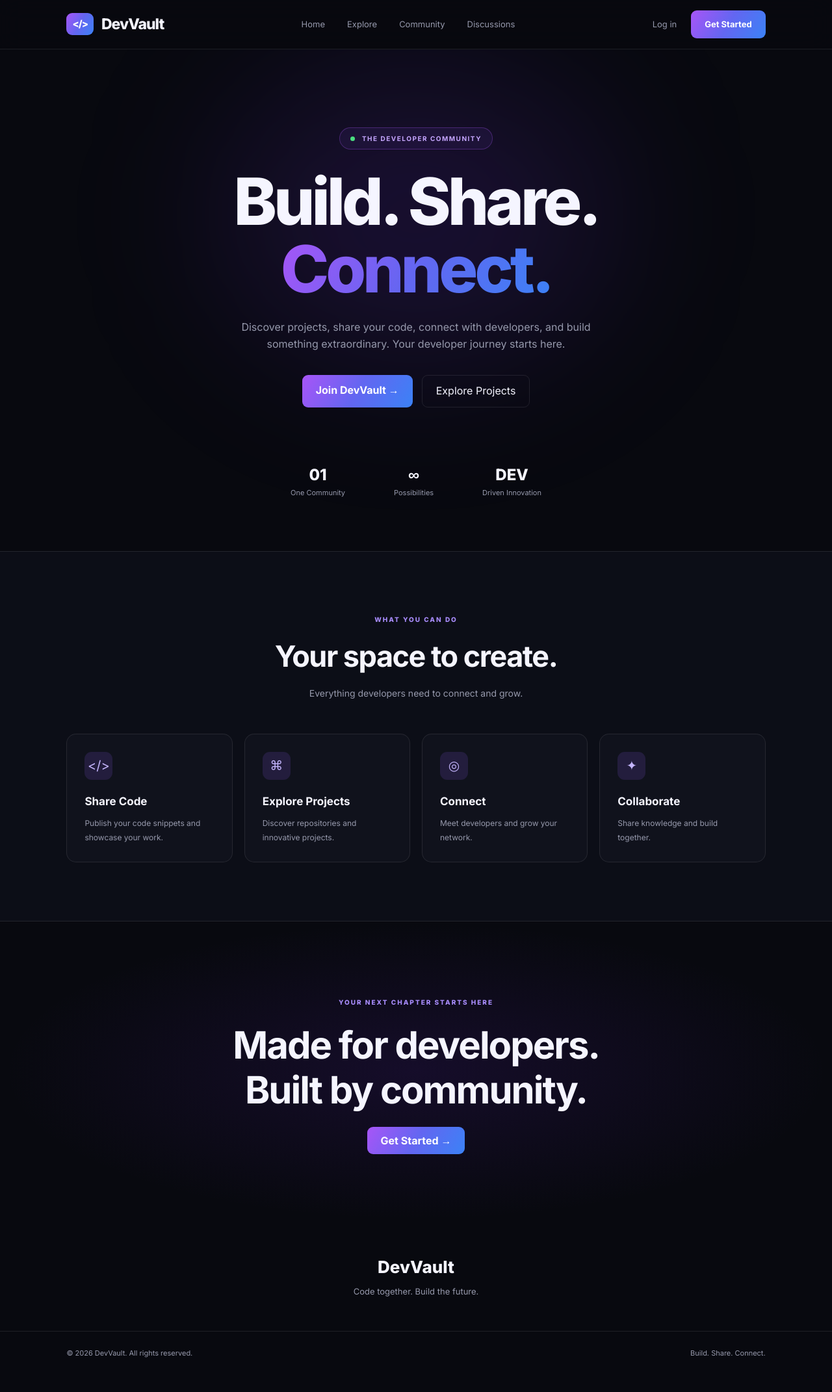
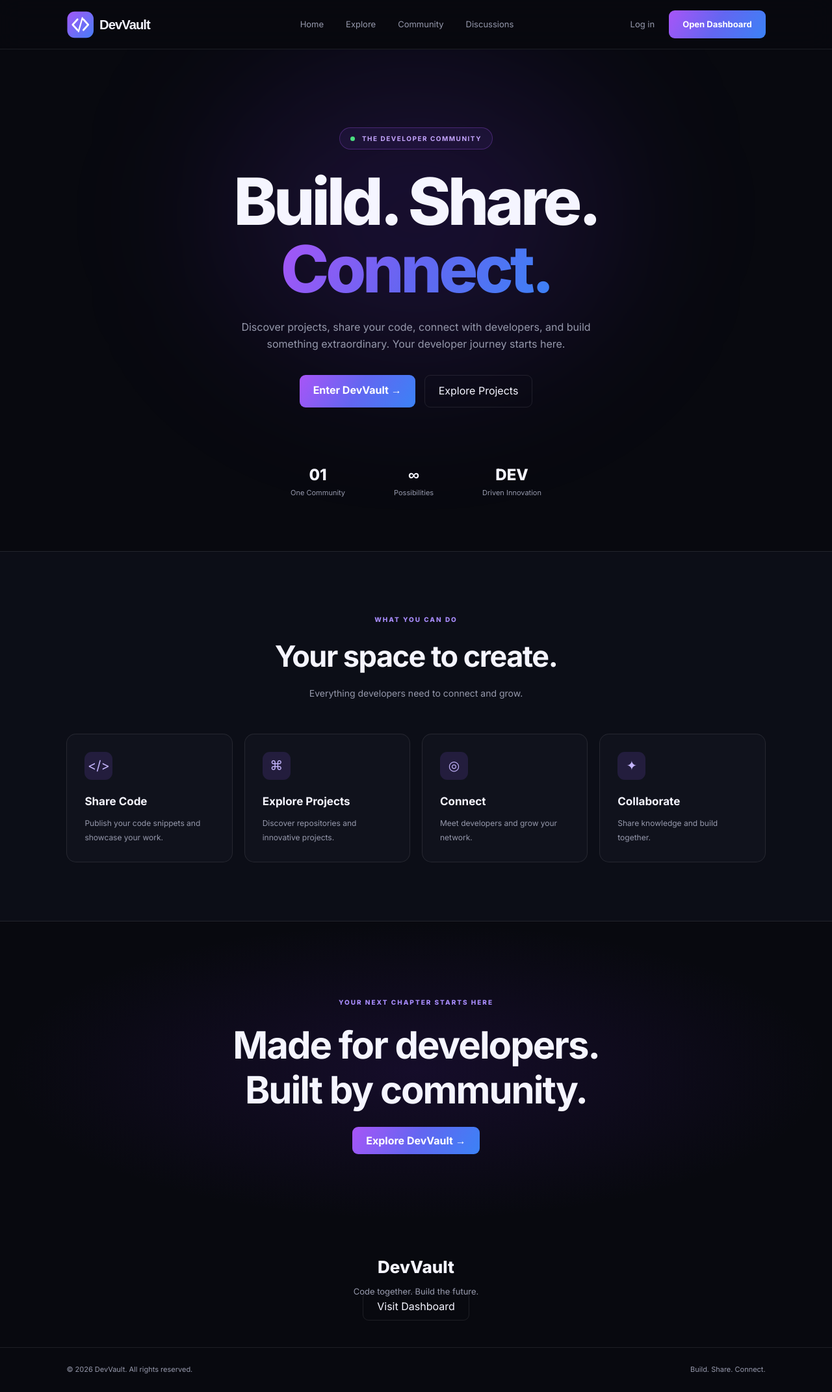
Before and after one commit to minesystem/DevAult, a plain HTML site: page index.html in a window 1280 px wide. Shown: the whole page at 65% size. Before the commit the page ends 2116 px from the top, so only its background shows below. Drawn offline with nearby package versions, Linux system fonts and the light colour scheme.

Commit message:
Enhance index.html with updated content and scripts
Updated the description meta tag and modified various content elements for clarity and navigation. Added dynamic year display in the footer.

```diff
--- a/index.html
+++ b/index.html
@@ -4,22 +4,26 @@
 <head>
     <meta charset="UTF-8">
     <meta name="viewport" content="width=device-width, initial-scale=1.0">
-    <meta name="description" content="DevVault - Build. Share. Connect.">
+    <meta name="description" content="DevVault - Build. Share. Connect. Discover projects, share code, and connect with developers.">
+    <meta name="theme-color" content="#08090f">
     <title>DevVault — Developer Community</title>
 
+    <link rel="icon" type="image/svg+xml" href="assets/favicon.svg">
     <link rel="stylesheet" href="css/style.css">
+
     <link rel="preconnect" href="https://fonts.googleapis.com">
     <link rel="preconnect" href="https://fonts.gstatic.com" crossorigin>
     <link href="https://fonts.googleapis.com/css2?family=Inter:wght@400;500;600;700;800&display=swap" rel="stylesheet">
+
     <script src="https://unpkg.com/lucide@latest"></script>
 </head>
+
 <body>
+    <div id="app">
 
-    <div id="app">
         <header class="topbar">
-            <a href="#" class="brand">
-                <span class="brand-icon">&lt;/&gt;</span>
-                <span>DevVault</span>
+            <a href="index.html" class="brand">
+                <img src="assets/logo.svg" alt="DevVault" width="180">
             </a>
 
             <nav class="desktop-nav">
@@ -31,11 +35,12 @@
 
             <div class="header-actions">
                 <a href="#login" class="login-link">Log in</a>
-                <a href="#signup" class="signup-btn">Get Started</a>
+                <a href="dashboard.html" class="signup-btn">Open Dashboard</a>
             </div>
         </header>
 
         <main id="home">
+
             <section class="hero">
                 <div class="hero-badge">
                     <span class="status-dot"></span>
@@ -48,14 +53,19 @@
                 </h1>
 
                 <p>
-                    Discover projects, share your code, connect with
-                    developers, and build something extraordinary.
-                    Your developer journey starts here.
+                    Discover projects, share your code, connect with developers,
+                    and build something extraordinary. Your developer journey
+                    starts here.
                 </p>
 
                 <div class="hero-actions">
-                    <a href="#signup" class="primary-btn">Join DevVault →</a>
-                    <a href="#explore" class="secondary-btn">Explore Projects</a>
+                    <a href="dashboard.html" class="primary-btn">
+                        Enter DevVault →
+                    </a>
+
+                    <a href="#explore" class="secondary-btn">
+                        Explore Projects
+                    </a>
                 </div>
 
                 <div class="hero-stats">
@@ -63,10 +73,12 @@
                         <strong>01</strong>
                         <span>One Community</span>
                     </div>
+
                     <div>
                         <strong>∞</strong>
                         <span>Possibilities</span>
                     </div>
+
                     <div>
                         <strong>DEV</strong>
                         <span>Driven Innovation</span>
@@ -82,6 +94,7 @@
                 </div>
 
                 <div class="feature-grid">
+
                     <article class="feature-card">
                         <div class="feature-icon">&lt;/&gt;</div>
                         <h3>Share Code</h3>
@@ -105,30 +118,50 @@
                         <h3>Collaborate</h3>
                         <p>Share knowledge and build together.</p>
                     </article>
+
                 </div>
             </section>
 
             <section class="community-section" id="community">
                 <span>YOUR NEXT CHAPTER STARTS HERE</span>
-                <h2>Made for developers.<br>Built by community.</h2>
-                <a href="#signup" class="primary-btn">Get Started →</a>
+
+                <h2>
+                    Made for developers.<br>
+                    Built by community.
+                </h2>
+
+                <a href="dashboard.html" class="primary-btn">
+                    Explore DevVault →
+                </a>
             </section>
 
             <section id="discussions" class="footer-message">
                 <h2>DevVault</h2>
                 <p>Code together. Build the future.</p>
+
+                <a href="dashboard.html" class="secondary-btn">
+                    Visit Dashboard
+                </a>
             </section>
+
         </main>
 
         <footer>
-            <p>© 2026 DevVault. All rights reserved.</p>
+            <p>© <span id="current-year">2026</span> DevVault. All rights reserved.</p>
             <p>Build. Share. Connect.</p>
         </footer>
+
     </div>
 
     <script src="js/app.js"></script>
+
     <script>
-        if (window.lucide) lucide.createIcons();
+        document.getElementById("current-year").textContent =
+            new Date().getFullYear();
+
+        if (window.lucide) {
+            lucide.createIcons();
+        }
     </script>
 
 </body>
```
